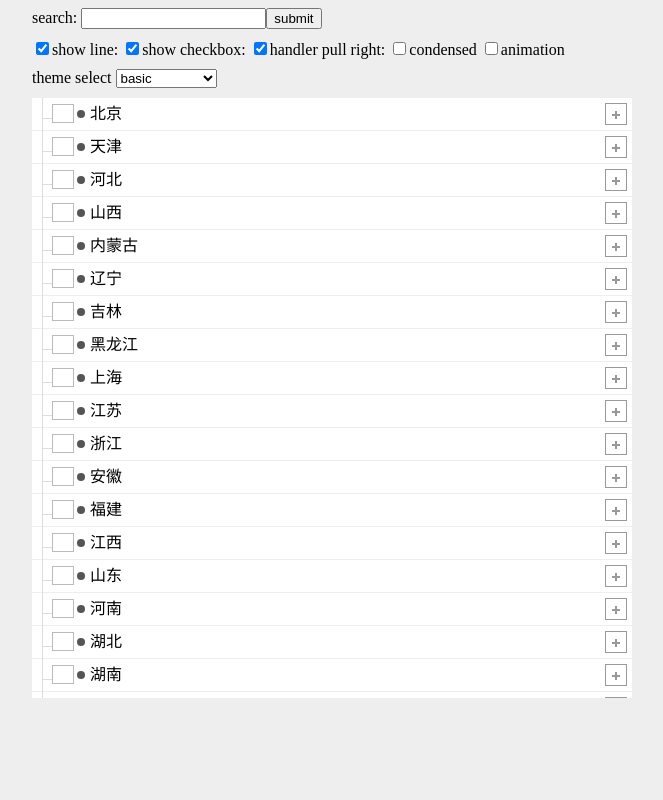
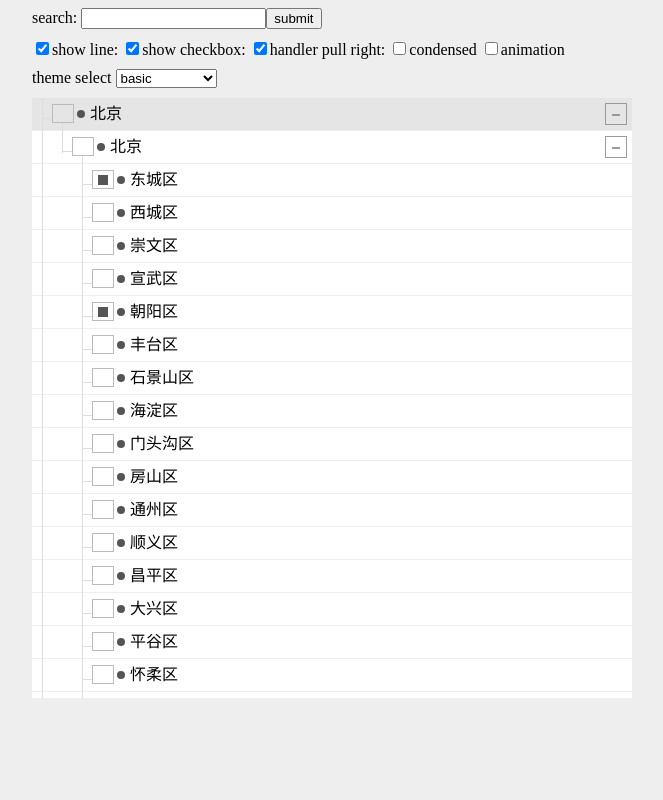
Before and after one commit to proudsmart/ps-components, a website: page example.html in a window 1280 px wide. Shown: the whole page, without its empty margins (308-971 px from the left). Drawn offline with Linux system fonts and the light colour scheme.

Commit message:
ps-tree ver 1.0.29

```diff
--- a/example.html
+++ b/example.html
@@ -77,6 +77,7 @@
             children = find.children;
           } else {
             var newAddress = {
+              id : addressArr.slice(0,i + 1).toString(),
               label : name
             }
             i !== addressArr.length - 1 && (newAddress.children = []);
@@ -85,6 +86,8 @@
           }
         })
       });
+      var selected = ["北京,北京,东城区", "北京,北京,朝阳区"];
+      var checked = [];
       var tree = psTree(dom, {
         showline : true,
         animate : false,
@@ -92,8 +95,14 @@
         themes : "show-line folder-pull-right show-checkbox",
         on : {
           init : function(event){
-            this.open = false;
+            var id = this.id;
             this.icon = "circle";
+            this.checked = selected.some(function(n){
+              return id.indexOf(n) != -1
+            })
+            this.open = selected.some(function(n){
+              return n.indexOf(id) != -1
+            });
             /**
              var cur = this;
                var group = this.createGroup("group");
--- a/package.json
+++ b/package.json
@@ -1,6 +1,6 @@
 {
   "name": "proudsmart-tree",
-  "version": "1.0.28",
+  "version": "1.0.29",
   "description": "proudsmart tree",
   "main": "dist/ps-tree.js",
   "scripts": {
```
Also changed, not shown: dist/ngPstree.js, dist/ps-tree.js. Lines whose indentation alone changed are shown as unchanged.
